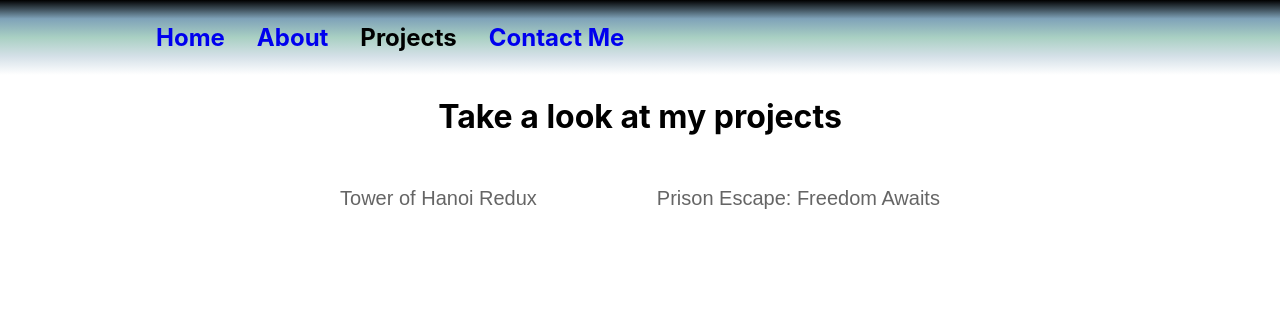
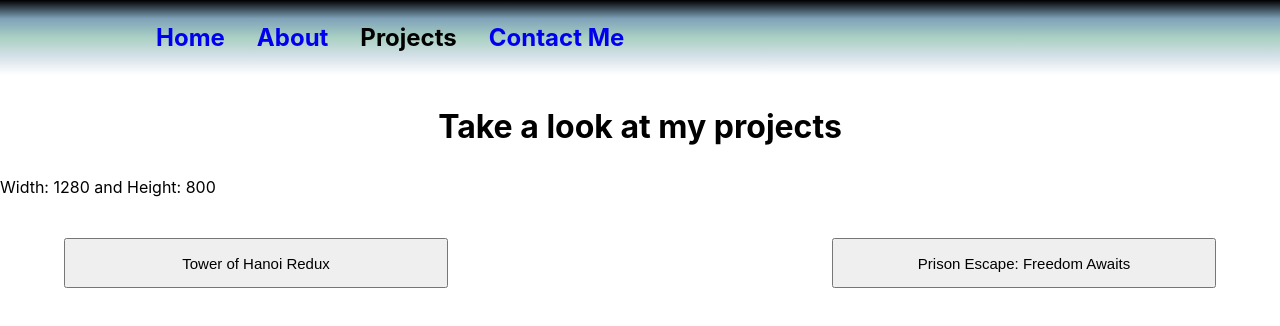
Before and after one commit to C0C0Barbet/portfolio-frontend, a React (Create React App) app: page /projects in a window 1280 px wide. Shown: the top 326 px of the page. Built offline with nearby package versions, Linux system fonts and the light colour scheme.

Commit message:
Working of projects page

```diff
--- a/src/pages/projects.js
+++ b/src/pages/projects.js
@@ -1,81 +1,141 @@
 import React, { useState } from 'react';
-import styled from 'styled-components';
-import Hanoi from './projects/hanoi';
-import Prison from './projects/prison';
+import { HanoiGame, HanoiLink } from './projects/hanoi';
+import { PrisonGame, PrisonLink } from './projects/prison';
+import {useWindowDimensions} from "./utilities/deviceViewport";
 
-
-const Tab = styled.button`
-  font-size: 20px;
-  padding: 10px 60px;
-  cursor: pointer;
-  opacity: 0.6;
-  background: white;
-  border: 0;
-  outline: 0;
-  ${({ active }) =>
-    active &&
-    `
-    border-bottom: 2px solid black;
-    opacity: 1;
-  `}
-`;
 
 const header = {
     display: 'flex',
+    padding: '10px',
     justifyContent: 'Center',
-    alignItems: 'Center'
+    textAlign: 'Center'
 }
-const projects = {
-    display: 'flex',
+
+const buttonGroup = {
+    display: 'grid',
+    gridTemplateColumns: '5% 30% 30% 30% 5%',
+    gridTemplateRows: '100px',
     justifyContent: 'Center',
     alignItems: 'Center'
 }
 
-const ButtonGroup = styled.div`
-  display: flex;
-`;
+const projOneButtonTrad = {
+    fontFamily: 'fantasy',
+    fontSize:'15px',
+    gridColumn: '2',
+    height: '50%',
+    width: '100%'
+}
 
-const types = ['Tower of Hanoi Redux', 'Prison Escape: Freedom Awaits'];
+const projTwoButtonTrad = {
+    fontFamily: 'fantasy',
+    fontSize:'15px',
+    gridColumn: '4',
+    height: '50%',
+    width: '100%',
+}
 
-const pages = [Hanoi, Prison];
+const projOneButtonMob = {
+    fontFamily: 'fantasy',
+    fontSize:'10px',
+    gridColumn: '2',
+    height: '50%',
+    width: '100%'
+}
 
+const projTwoButtonMob = {
+    fontFamily: 'fantasy',
+    fontSize:'10px',
+    gridColumn: '4',
+    height: '50%',
+    width: '100%',
+}
 
-function TabGroup() {
-    const [active, setActive] = useState('');
-    const mapping = () => {
-        pages.map((page) => {
-            return {page}
-        })
-    }
-    return (
-        <>
-            <ButtonGroup>
-                {types.map((title, i) =>
-                    <Tab
-                        onClick={() => setActive(pages[i])}
-                        key="{title.}"
-                    >
-                        {title}
-                    </Tab>
-                )}
-            </ButtonGroup>
-            <div key="{active}">
-                {active}
-            </div>
-            </>
-    );
-};
+const gameDisplay = {
+    display: 'flex',
+    justifyContent: 'Center',
+    alignItems: 'Center',
+    padding: '2% 2% 2% 2%'
+}
 
 const Projects = () => {
-    return (
-        <div>
-            <h1 style={header}>Take a look at my projects <br /></h1>
-            <br />
-            <div style={projects}>
-                <TabGroup/>
+
+    const { height, width } = useWindowDimensions();
+
+    let [hasHanoiRender, setHanoiRender] = useState(false);
+    let [hasPrisonRender, setPrisonRender] = useState(false);
+    const showHanoi = () => {
+        setHanoiRender(hasHanoiRender = !hasHanoiRender);
+        setPrisonRender(false);
+    };
+    const showPrison = () => {
+        setPrisonRender(hasPrisonRender = !hasPrisonRender);
+        setHanoiRender(false);
+    };
+
+    if (width >= 800 && height >= 700) {
+        console.log("Displaying link");
+        return (
+            <div>
+                <h1 style={header}>Take a look at my projects </h1>
+                <div>
+                    <p> Width: { width } and Height: { height } </p>
+                </div>
+                <div style={buttonGroup}>
+                    <button style={projOneButtonTrad} onClick={showHanoi}>Tower of Hanoi Redux</button>
+                    <button style={projTwoButtonTrad} onClick={showPrison}>Prison Escape: Freedom Awaits</button>
+                </div>
+                <div>
+                    <div style={gameDisplay}>
+                        {hasHanoiRender && <HanoiGame/>}
+                        {hasPrisonRender && <PrisonGame/>}
+                    </div>
+                </div>
             </div>
-        </div>
-    );
+        );
+    }
+    else if (height > width) {
+        console.log("Displaying link");
+        return (
+            <div>
+                <h1 style={header}>Take a look at my projects </h1>
+                <div>
+                    <p> Width: { width } and Height: { height } </p>
+                </div>
+                <div style={buttonGroup}>
+                    <button style={projOneButtonMob} onClick={showHanoi}>Tower of Hanoi Redux</button>
+                    <button style={projTwoButtonMob} onClick={showPrison}>Prison Escape: Freedom Awaits</button>
+                </div>
+                <div>
+                    <div style={gameDisplay}>
+                        {hasHanoiRender && <HanoiLink/>}
+                        {hasPrisonRender && <PrisonLink/>}
+                    </div>
+                </div>
+            </div>
+        );
+    }
+
+    else {
+        return (
+            <div>
+                <h1 style={header}>Take a look at my projects </h1>
+                <div>
+                    <p> Width: { width } and Height: { height } </p>
+                </div>
+                <div style={buttonGroup}>
+                    <button style={projOneButtonTrad} onClick={showHanoi}>Tower of Hanoi Redux</button>
+                    <button style={projTwoButtonTrad} onClick={showPrison}>Prison Escape: Freedom Awaits</button>
+                </div>
+                <div>
+                    <div style={gameDisplay}>
+                        {hasHanoiRender && <HanoiLink/>}
+                        {hasPrisonRender && <PrisonLink/>}
+                    </div>
+                </div>
+            </div>
+        );
+    }
 };
 
 export default Projects;
--- a/src/pages/projects/hanoi.js
+++ b/src/pages/projects/hanoi.js
@@ -1,20 +1,26 @@
 import React from "react";
 import { Unity, useUnityContext } from "react-unity-webgl";
 
-const Hanoi = () => {
+export const HanoiGame = () => {
     const { unityProvider } = useUnityContext({
         loaderUrl: "build/Hanoi Towers Redux WebGL.loader.js",
         dataUrl: "build/Hanoi Towers Redux WebGL.data",
         frameworkUrl: "build/Hanoi Towers Redux WebGL.framework.js",
         codeUrl: "build/Hanoi Towers Redux WebGL.wasm",
     });
-
     return (
         <Unity
-            unityProvider={ unityProvider }
-            style={{ width: 800, height: 600 }}
+            unityProvider={unityProvider}
+            style={{ width: 640, height: 360 }}
         />
     );
 };
 
-export default Hanoi;
+export const HanoiLink = () => {
+    return (
+        <iframe title={"hanoiLink"}
+                src="https://itch.io/embed/1135151?border_width=5&amp;bg_color=d1d1d1&amp;link_color=5bf5fa&amp;border_color=000000"
+                width="560" height="175" ><a href="https://c0c0barbet.itch.io/tower-of-hanoi-redux">Tower of Hanoi Redux
+            by C0C0Barbet</a></iframe>
+    );
+};
--- a/src/pages/projects/prison.js
+++ b/src/pages/projects/prison.js
@@ -1,39 +1,26 @@
-import React from 'react';
+import React from "react";
 import { Unity, useUnityContext } from "react-unity-webgl";
 
-/*
-const Prison = () => {
-    return (
-        <div>
-            <div>
-                <h1> Prison Escape: Freedom Awaits </h1>
-            </div>
-            <div>
-                <iframe title="prisonEscape" src="https://itch.io/embed-upload/4608389?color=000000" allowFullScreen="" width="1280"
-                        height="720"><a href="https://vesiiy.itch.io/prison-escape">Play Prison Escape:
-                    Freedom Awaits on itch.io</a></iframe>
-            </div>
-        </div>
-    );
-};
-*/
-
-const Prison = () => {
+export const PrisonGame = () => {
     const { unityProvider } = useUnityContext({
         loaderUrl: "build/My First Game Jam 2021 WebGL.loader.js",
         dataUrl: "build/My First Game Jam 2021 WebGL.data",
         frameworkUrl: "build/My First Game Jam 2021 WebGL.framework.js",
-        codeUrl: "build/My First Game Jam 2021 WebGL.data",
+        codeUrl: "build/My First Game Jam 2021 WebGL.wasm",
     });
     return (
         <Unity
             unityProvider={unityProvider}
-            style={{ width: 1000, height: 1000 }}
+            style={{ width: 640, height: 360 }}
         />
     );
 };
 
-
-
-
-export default Prison;
+export const PrisonLink = () => {
+    return (
+        <iframe title={"prisonLink"}
+            src="https://itch.io/embed/1120184?border_width=5&amp;bg_color=d1d1d1&amp;link_color=5bf5fa&amp;border_color=000000"
+            width="560" height="175"><a href="https://vesiiy.itch.io/prison-escape">Prison Escape:
+            Freedom Awaits by Vesiy, C0C0Barbet</a></iframe>
+    );
+};
--- /dev/null
+++ b/src/pages/utilities/deviceViewport.js
@@ -0,0 +1,26 @@
+import { useState, useEffect } from 'react';
+
+function getWindowDimensions() {
+    const { innerWidth: width, innerHeight: height } = window;
+    return {
+        width,
+        height
+    };
+}
+
+function useWindowDimensions() {
+    const [deviceViewport, setWindowDimensions] = useState(getWindowDimensions());
+
+    useEffect(() => {
+        function handleResize() {
+            setWindowDimensions(getWindowDimensions());
+        }
+
+        window.addEventListener('resize', handleResize);
+        return () => window.removeEventListener('resize', handleResize);
+    }, []);
+
+    return deviceViewport;
+}
+
+export {getWindowDimensions, useWindowDimensions}
```
